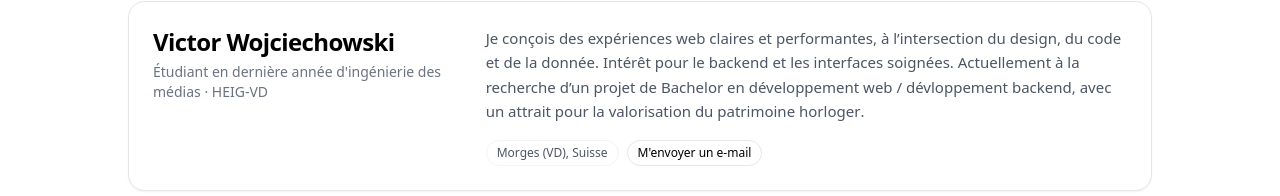
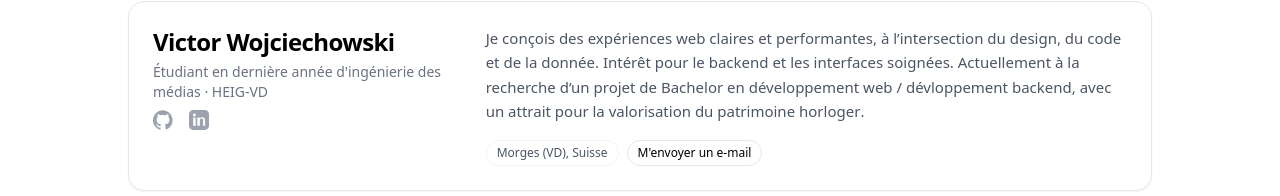
Before and after one commit to ViElChompo/portfolio_WojciechowskiVictor, a React (Vite) app: page / in a window 1280 px wide. Shown: the part 136-332 px from the top of the page. Built offline with nearby package versions, Linux system fonts and the light colour scheme.

Commit message:
social media links

```diff
--- a/src/pages/About.jsx
+++ b/src/pages/About.jsx
@@ -69,7 +69,9 @@ function FlipCard({ card }) {
                 <span>{card.metaRight}</span>
               </div>
 
-              <div className={`flex w-full items-center justify-center ${mediaH} mt-3`}>
+              <div
+                className={`flex w-full items-center justify-center ${mediaH} mt-3`}
+              >
                 <div className="w-full h-full rounded-2xl overflow-hidden flex items-center justify-center">
                   {card.type === "image" && (
                     <img
@@ -109,7 +111,10 @@ function FlipCard({ card }) {
             {/* FACE ARRIÈRE */}
             <div
               className="absolute inset-0 rounded-2xl p-6 flex flex-col items-start justify-center text-sm leading-relaxed bg-gray-900 text-white"
-              style={{ transform: "rotateY(180deg)", backfaceVisibility: "hidden" }}
+              style={{
+                transform: "rotateY(180deg)",
+                backfaceVisibility: "hidden",
+              }}
             >
               <p className="text-xs uppercase tracking-wide text-gray-300 mb-2">
                 {card.metaRight}
@@ -328,6 +333,48 @@ export default function About() {
               <p className="text-sm text-gray-500">
                 Étudiant en dernière année d'ingénierie des médias · HEIG-VD
               </p>
+              {/* Icônes sociales */}
+              <div className="flex items-center gap-4 pt-1">
+                {/* GitHub */}
+                <a
+                  href="https://github.com/ViElChompo"
+                  target="_blank"
+                  rel="noreferrer"
+                  className="text-gray-400 hover:text-gray-700 transition-colors"
+                  aria-label="GitHub"
+                >
+                  <svg
+                    xmlns="http://www.w3.org/2000/svg"
+                    viewBox="0 0 24 24"
+                    fill="currentColor"
+                    className="w-5 h-5"
+                  >
+                    <path
+                      fillRule="evenodd"
+                      d="M12 .297a12 12 0 0 0-3.793 23.406c.6.111.82-.258.82-.577v-2.234c-3.338.726-4.033-1.61-4.033-1.61-.547-1.387-1.336-1.757-1.336-1.757-1.092-.75.083-.735.083-.735 1.207.084 1.841 1.238 1.841 1.238 1.073 1.84 2.809 1.308 3.492 1.001.108-.778.42-1.308.762-1.61-2.665-.303-5.466-1.332-5.466-5.931 0-1.31.469-2.381 1.238-3.221-.124-.303-.537-1.524.117-3.176 0 0 1.008-.322 3.301 1.23a11.5 11.5 0 0 1 6.003 0c2.292-1.552 3.298-1.23 3.298-1.23.656 1.652.243 2.873.12 3.176.772.84 1.237 1.911 1.237 3.221 0 4.61-2.805 5.625-5.476 5.921.43.372.823 1.102.823 2.222v3.293c0 .321.218.694.825.576A12.003 12.003 0 0 0 12 .297Z"
+                      clipRule="evenodd"
+                    />
+                  </svg>
+                </a>
+
+                {/* LinkedIn */}
+                <a
+                  href="www.linkedin.com/in/victor-wojciechowski-552b76303"
+                  target="_blank"
+                  rel="noreferrer"
+                  className="text-gray-400 hover:text-gray-700 transition-colors"
+                  aria-label="LinkedIn"
+                >
+                  <svg
+                    xmlns="http://www.w3.org/2000/svg"
+                    viewBox="0 0 24 24"
+                    fill="currentColor"
+                    className="w-5 h-5"
+                  >
+                    <path d="M19 0h-14c-2.76 0-5 2.24-5 5v14c0 2.76 2.24 5 5 5h14c2.76 0 5-2.24 5-5v-14c0-2.76-2.24-5-5-5zm-11 19h-3v-10h3v10zm-1.5-11.29c-.97 0-1.75-.79-1.75-1.76s.78-1.76 1.75-1.76 1.75.79 1.75 1.76-.78 1.76-1.75 1.76zm13.5 11.29h-3v-5.6c0-1.34-.03-3.07-1.87-3.07-1.87 0-2.16 1.46-2.16 2.97v5.7h-3v-10h2.88v1.37h.04c.4-.75 1.38-1.54 2.84-1.54 3.04 0 3.6 2 3.6 4.59v5.58z" />
+                  </svg>
+                </a>
+              </div>
             </div>
 
             {/* Colonne droite : description courte + méta en chips */}
@@ -351,8 +398,10 @@ export default function About() {
                 <span className="rounded-full border border-gray-100 px-2.5 py-1 text-xs text-gray-600">
                   Morges (VD), Suisse
                 </span>
-                <span className="rounded-full border border-gray-200 px-2.5 py-1 text-xs text-grey-600 hover:shadow-2xl hover:-translate-y-1
-          transition-all duration-300">
+                <span
+                  className="rounded-full border border-gray-200 px-2.5 py-1 text-xs text-grey-600 hover:shadow-2xl hover:-translate-y-1
+          transition-all duration-300"
+                >
                   <button>
                     <a href="mailto:victorwoj6@gmail.com">
                       M'envoyer un e-mail
@@ -366,16 +415,12 @@ export default function About() {
       </section>
 
       {/* Expériences professionnelles */}
-      <Section
-        intro={`Expériences professionnelles récentes`}
-      >
+      <Section intro={`Expériences professionnelles récentes`}>
         <CardsGrid cards={experiencesCards} />
       </Section>
 
       {/* Diplômes & certifications */}
-      <Section
-        intro={`Formations`}
-      >
+      <Section intro={`Formations`}>
         <CardsGrid cards={diplomasCards} />
       </Section>
       {/* Présentation perso */}
```
